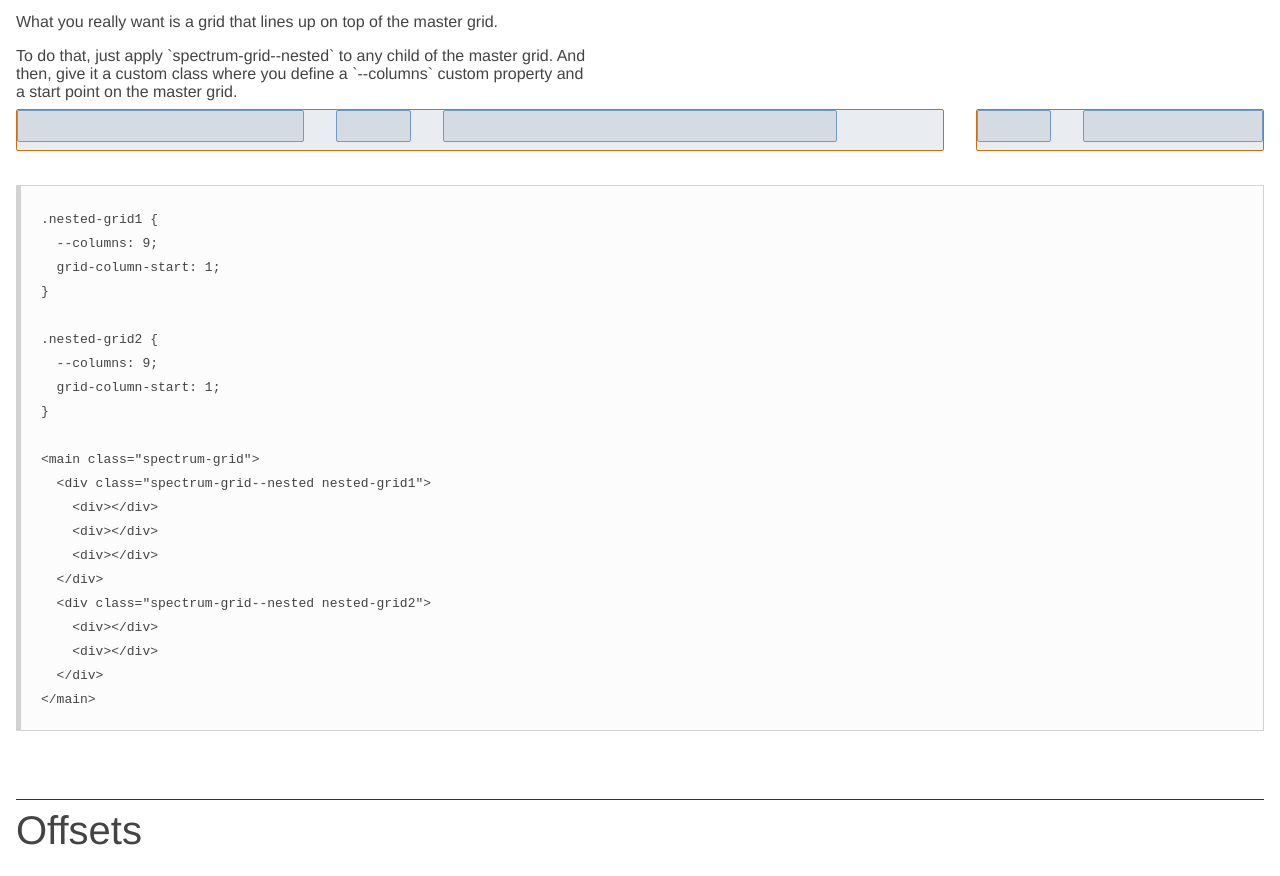
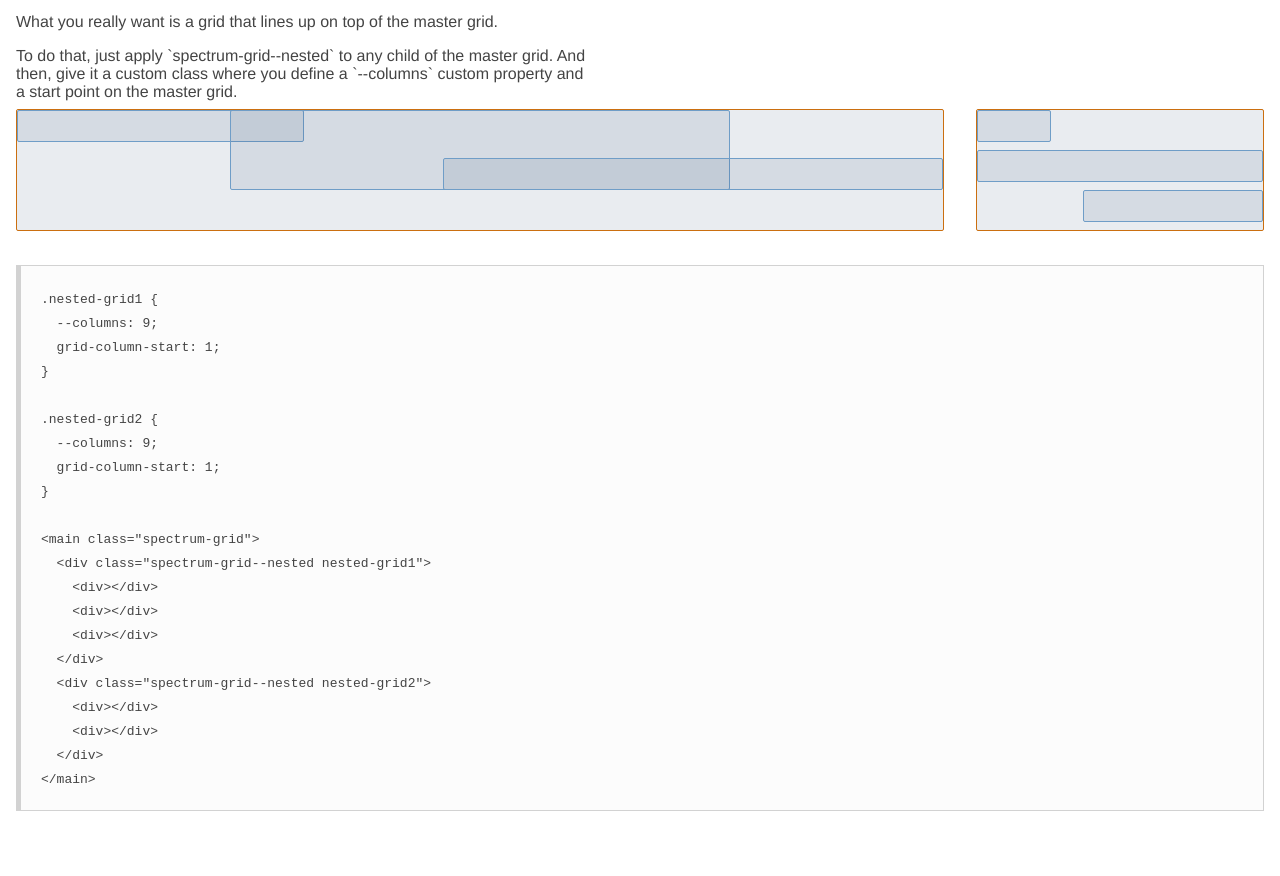
Before and after one commit to adobe/spectrum-css-grid, a website: page docs/index.html in a window 1280 px wide. Shown: the part 1310-2186 px from the top of the page. Drawn offline with Linux system fonts and the light colour scheme.

Commit message:
#17 - fixed nested grid inheritance

```diff
--- a/docs/demo.css
+++ b/docs/demo.css
@@ -1,7 +1,7 @@
 * {
   box-sizing: border-box; }
 
-html,body {
+body {
   font-family: "Adobe Clean", Helvetica, Arial, sans-serif;
   color: #444;
   margin: 0;
--- a/docs/index.html
+++ b/docs/index.html
@@ -110,13 +110,14 @@
     <p>What you really want is a grid that lines up on top of the master grid.</p>
     <p>To do that, just apply `spectrum-grid--nested` to any child of the master grid. And then, give it a custom class where you define a `--columns` custom property and a start point on the master grid.</p>
     <div class="box2 spectrum-grid--nested grid1">
-      <div class="box" style="grid-column: 1/4"></div>
-      <div class="box" style="grid-column: 4/5"></div>
-      <div class="box" style="grid-column: 5/9"></div>
+      <div class="box" style="grid-column: 1/4; grid-row: 1;"></div>
+      <div class="box" style="grid-column: 3/8; grid-row: 1/4;"></div>
+      <div class="box" style="grid-column: 5/10; grid-row: 3;"></div>
     </div>
     <div class="box2 spectrum-grid--nested grid2">
-      <div class="box" style="grid-column: 1/2"></div>
-      <div class="box" style="grid-column: 2/4"></div>
+      <div class="box" style="grid-column: 1/2; grid-row: 1;"></div>
+      <div class="box" style="grid-column: 1/4; grid-row: 2;"></div>
+      <div class="box" style="grid-column: 2/4; grid-row: 3;"></div>
     </div>
     <pre class="prettyprint"><code class="lang-html">.nested-grid1 {
   --columns: 9;
--- a/docs/spectrum-css-grid.css
+++ b/docs/spectrum-css-grid.css
@@ -161,7 +161,9 @@
 		display: grid;
 		grid-column-end: span var(--columns);
 		grid-template-columns: repeat(var(--columns), 1fr);
-		grid-gap: inherit;
+		grid-column-gap: inherit;
+		grid-row-gap: inherit;
+		grid-auto-rows: inherit;
 	}
 
 	@media screen and (min-width: 304px) {
--- a/src/spectrum-css-grid.css
+++ b/src/spectrum-css-grid.css
@@ -23,7 +23,9 @@
 		display: grid;
 		grid-column-end: span var(--columns);
 		grid-template-columns: repeat(var(--columns), 1fr);
-		grid-gap: inherit;
+		grid-column-gap: inherit;
+		grid-row-gap: inherit;
+		grid-auto-rows: inherit;
 	}
 
 	@media screen and (min-width: var(--spectrum-global-dimension-static-breakpoint-xsmall)) {
```
